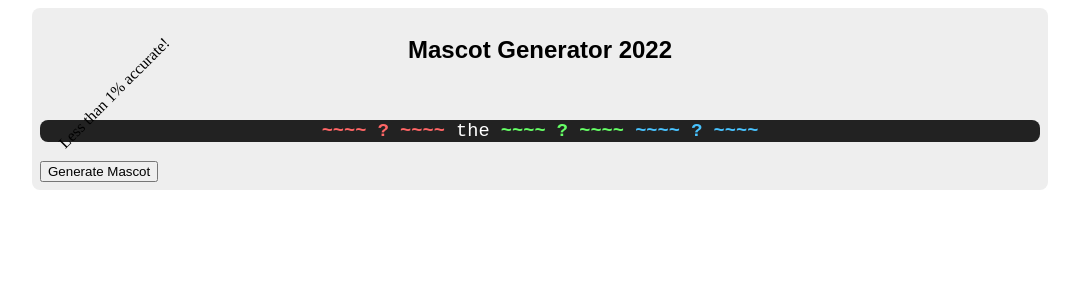
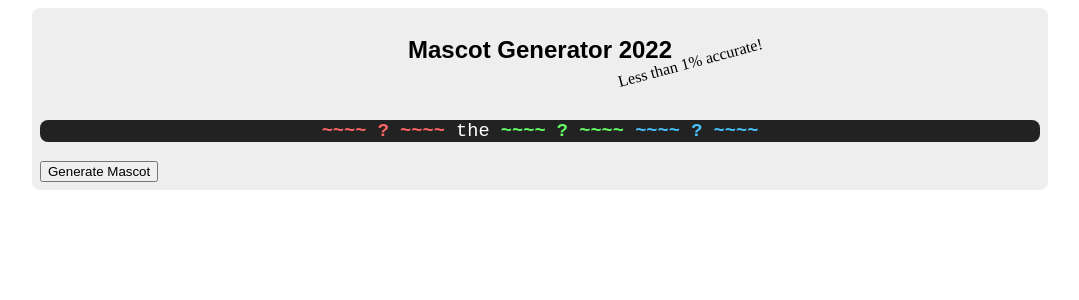
Before and after one commit to SunderB/mlh-init-2022, a Jekyll site: the page built from mascot-generator.html, in a window 1280 px wide. Shown: the top 300 px of the page, without its empty margins (100-1179 px from the left). Built offline with Jekyll 4.4.1, drawn with Linux system fonts in a browser that asks for light colours.

Commit message:
Adjust position and rotation of splash text

```diff
--- a/assets/css/main.css
+++ b/assets/css/main.css
@@ -41,5 +41,7 @@
   width: min-content;
   white-space: nowrap;
   transform-origin: center;
-  transform: rotate(-45deg); /* Equal to rotateZ(45deg) */
+  margin-left: auto;
+  margin-right: auto;
+  transform: translate(150px, -30px) rotate(-15deg);
 }
```
